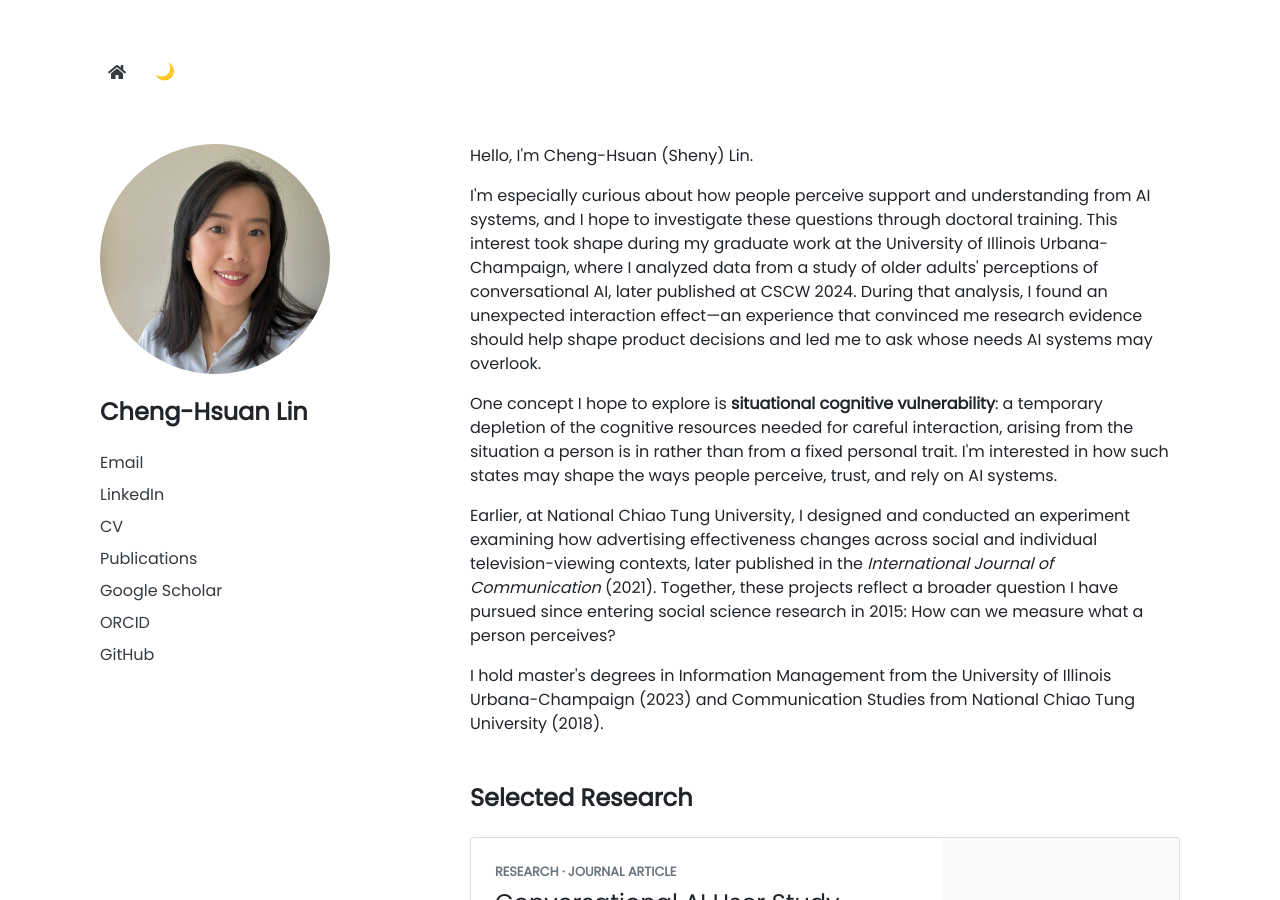
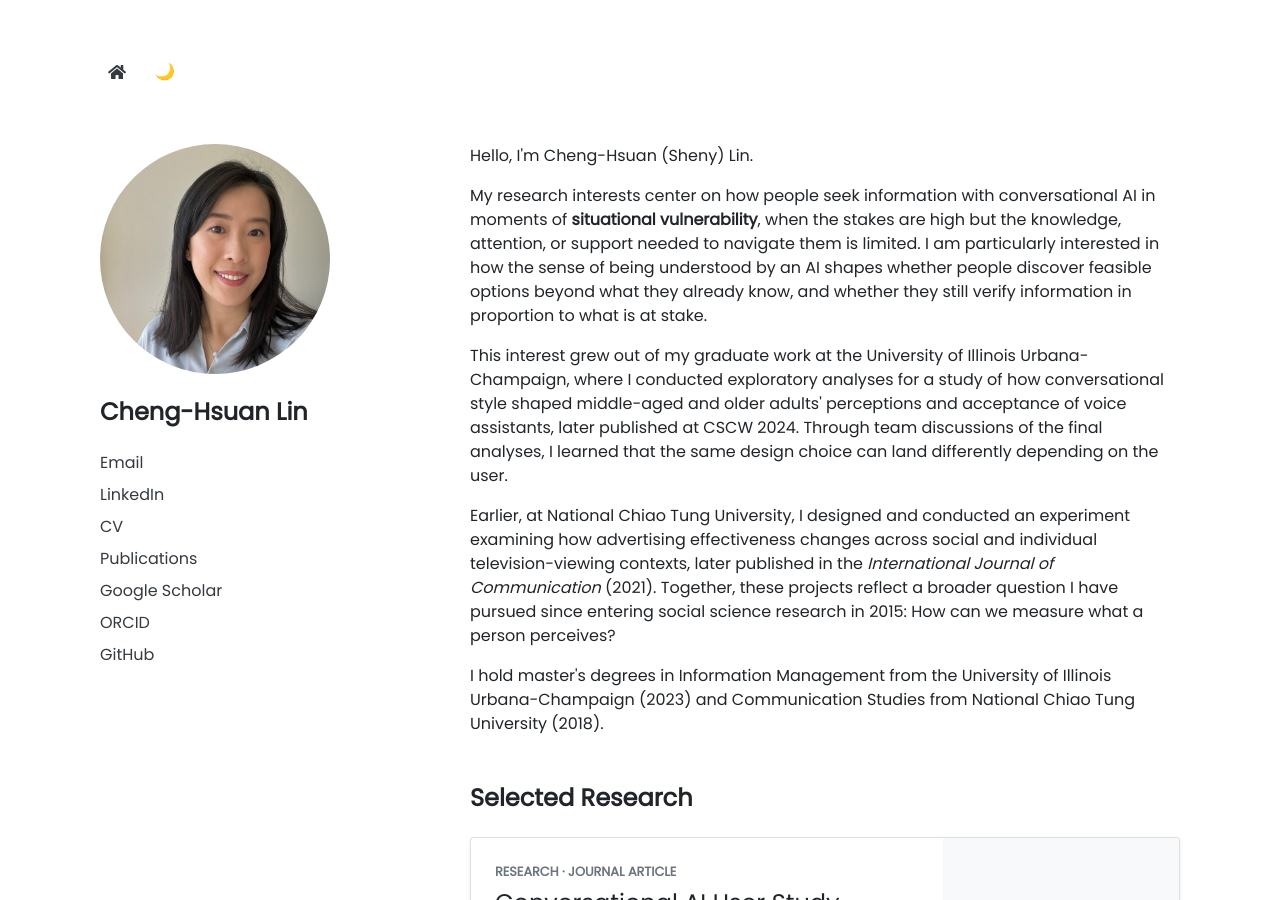
Before and after one commit to shenylin/shenylin.github.io, a Jekyll site: the page built from pages/index.md, in a window 1280 px wide and 900 px high. Built offline with Jekyll 4.4.1, drawn with Linux system fonts in a browser that asks for light colours; nearby versions of some CDN libraries.

Commit message:
Update research summary and interests to match Nov 2026 CV
Co-Authored-By: Claude Opus 5.5 <noreply@anthropic.com>
Claude-Session: https://claude.ai/code/session_01959THKHLi29mXDS6V2b8X4

```diff
--- a/_includes/landing.html
+++ b/_includes/landing.html
@@ -32,23 +32,22 @@
       </p>
 
       <p>
-        I'm especially curious about how people perceive support and
-        understanding from AI systems, and I hope to investigate these questions
-        through doctoral training. This interest took shape during my graduate
-        work at the University of Illinois Urbana-Champaign, where I analyzed
-        data from a study of older adults' perceptions of conversational AI,
-        later published at CSCW 2024. During that analysis, I found an unexpected
-        interaction effect—an experience that convinced me research evidence
-        should help shape product decisions and led me to ask whose needs AI
-        systems may overlook.
+        My research interests center on how people seek information with
+        conversational AI in moments of <strong>situational vulnerability</strong>,
+        when the stakes are high but the knowledge, attention, or support needed
+        to navigate them is limited. I am particularly interested in how the
+        sense of being understood by an AI shapes whether people discover
+        feasible options beyond what they already know, and whether they still
+        verify information in proportion to what is at stake.
       </p>
 
       <p>
-        One concept I hope to explore is <strong>situational cognitive
-        vulnerability</strong>: a temporary depletion of the cognitive resources
-        needed for careful interaction, arising from the situation a person is in
-        rather than from a fixed personal trait. I'm interested in how such states
-        may shape the ways people perceive, trust, and rely on AI systems.
+        This interest grew out of my graduate work at the University of Illinois
+        Urbana-Champaign, where I conducted exploratory analyses for a study of
+        how conversational style shaped middle-aged and older adults'
+        perceptions and acceptance of voice assistants, later published at
+        CSCW 2024. Through team discussions of the final analyses, I learned
+        that the same design choice can land differently depending on the user.
       </p>
 
       <p>
```
Also changed, not shown: pages/cv.md (+9 -14 lines).
